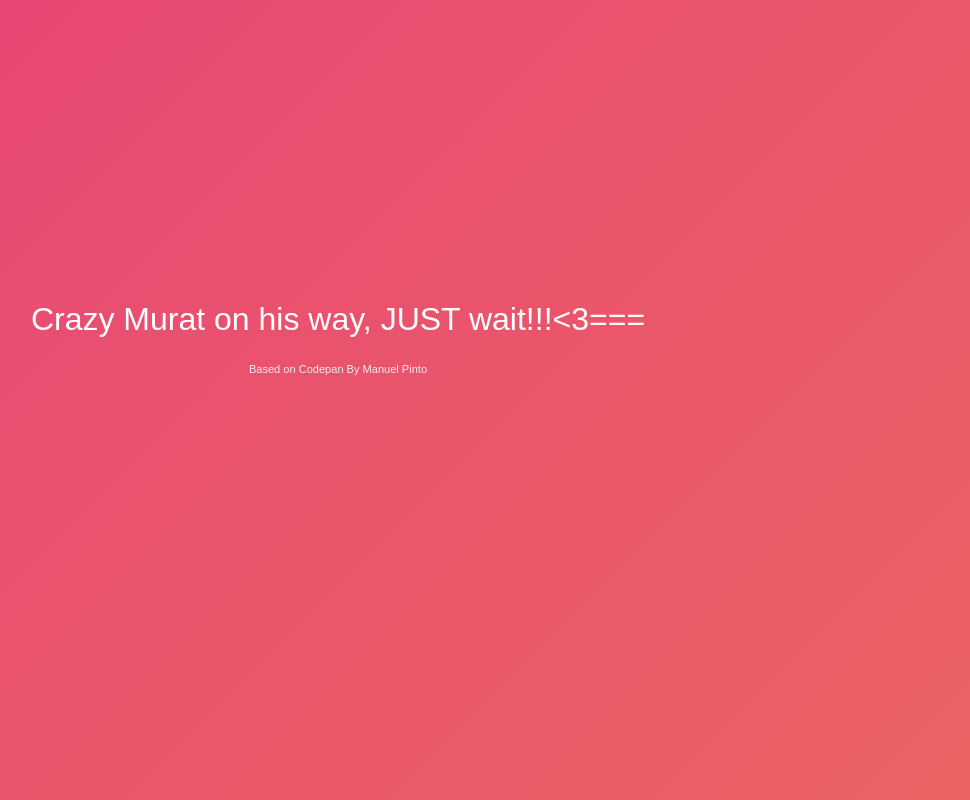
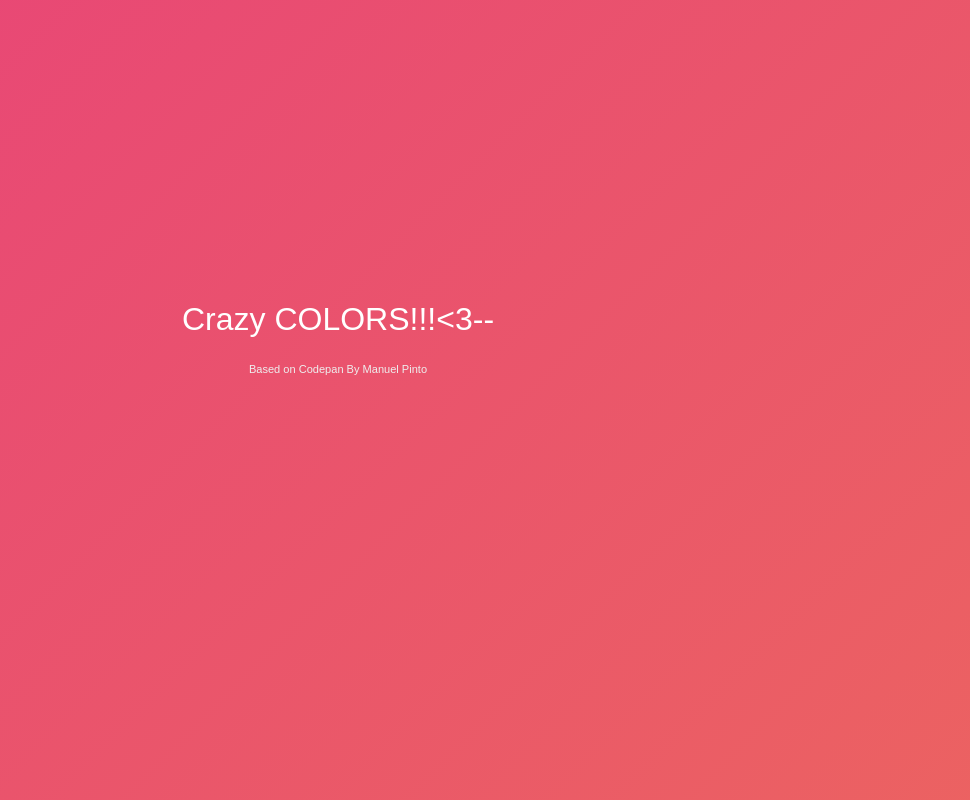
Before and after one commit to muratdvc/bg_site, a plain HTML site: page index.html in a window 1280 px wide. Shown: the whole page, without its empty margins (302-1272 px from the left). Drawn offline with Linux system fonts and the light colour scheme.

Commit message:
fixed differences

```diff
--- a/index.html
+++ b/index.html
@@ -9,7 +9,7 @@
 </head>
 <body>
     <div class="container">
-        <h1>Crazy Murat on his way, JUST wait!!!<3===</h1>
+        <h1>Crazy COLORS!!!<3--</h1>
         <h5><small>Based on Codepan By Manuel Pinto</small>
             <a href="https://manuelpinto.in" target="_blank"></a>
         </h5>
```
